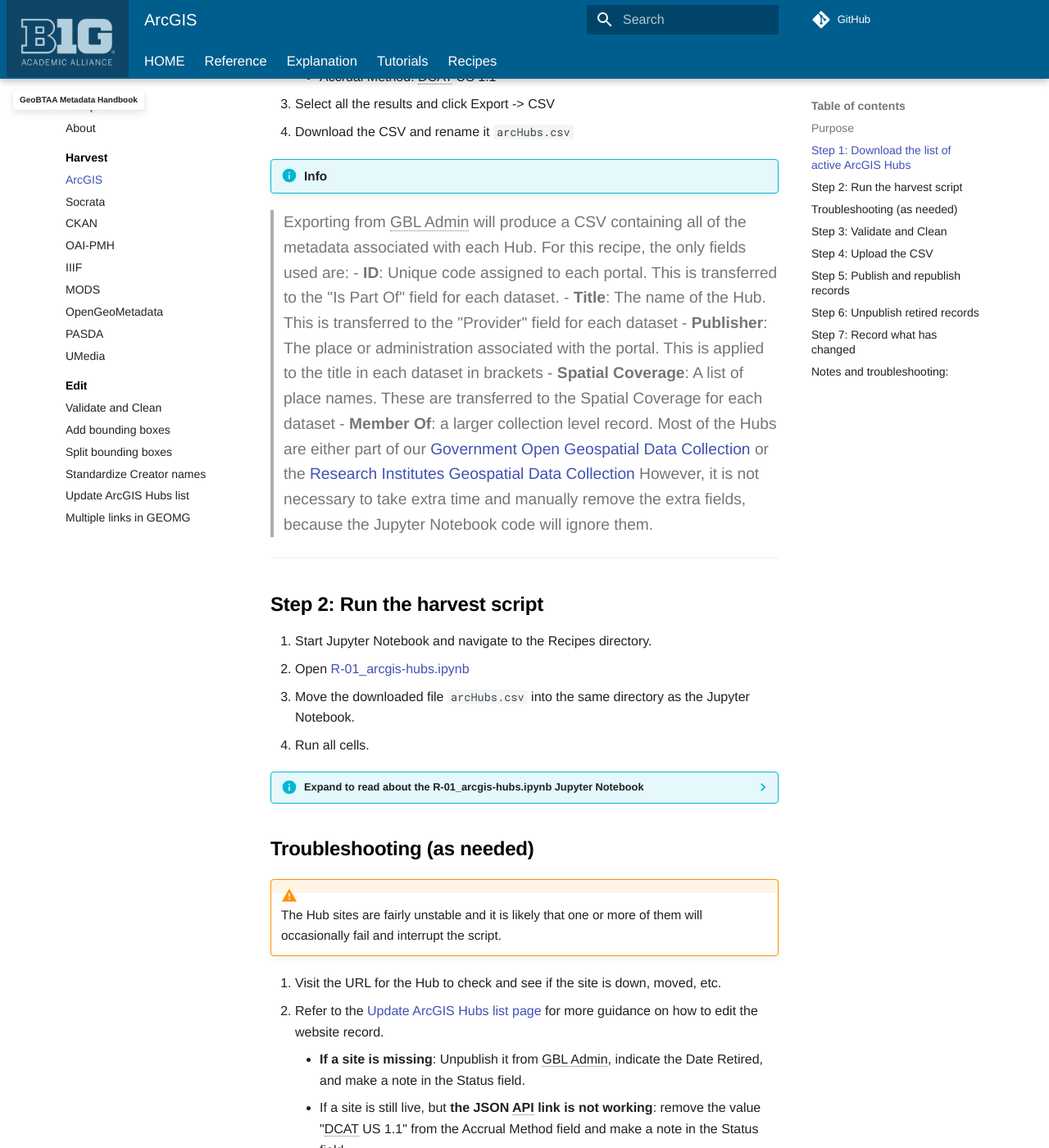
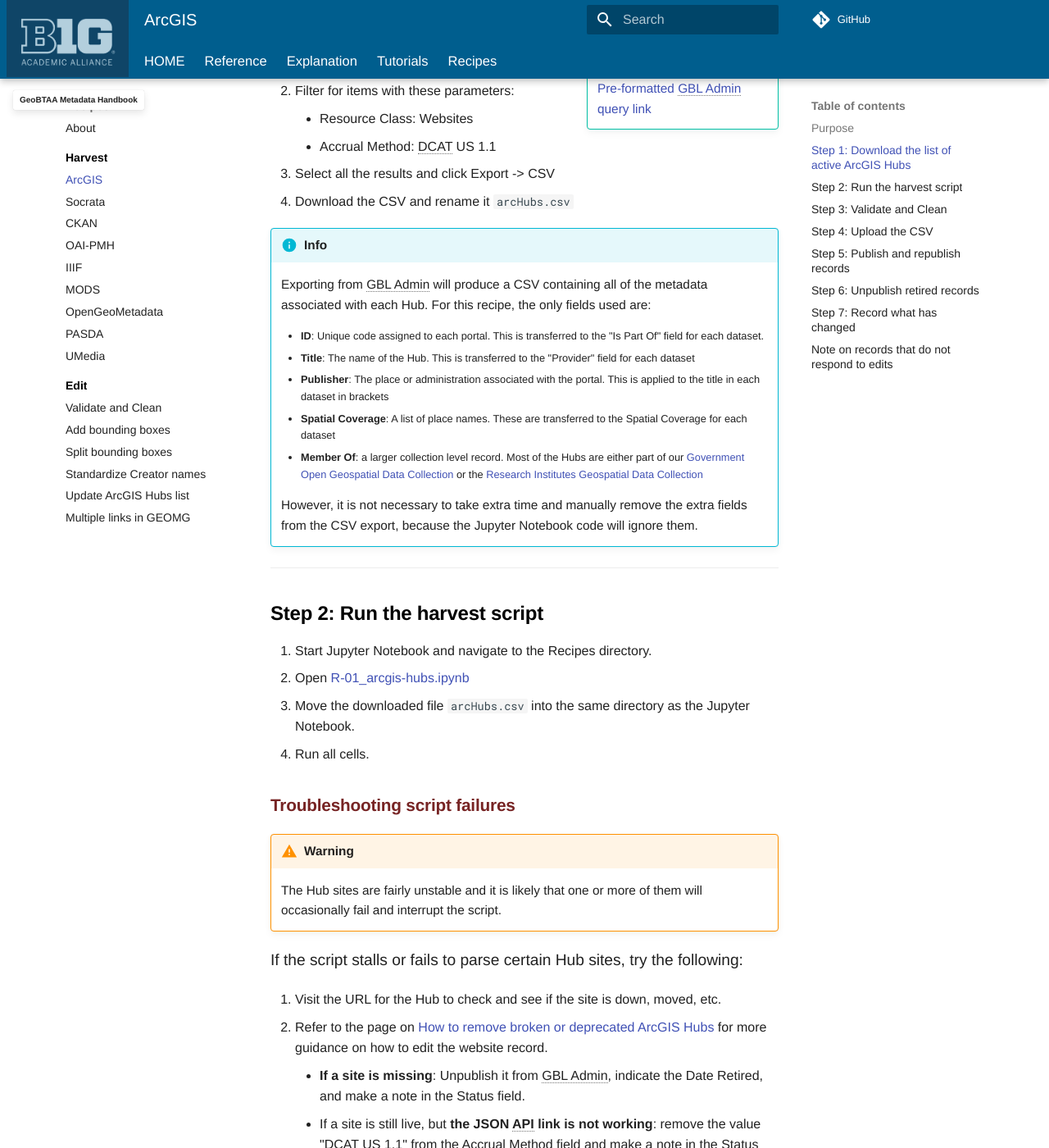
Before and after one commit to geobtaa/metadata, an MkDocs documentation site: the page built from docs/recipes/R-01_arcgis-hubs.md, in a window 1280 px wide and 1400 px high, scrolled down 1483 px. Shown: the whole window at 82% size. Built offline with MkDocs 1.6.1 and Material for MkDocs 9.7.7, drawn with Linux system fonts in a browser that asks for light colours; some web fonts are replaced; comment, search, counter and statistics services are not loaded; some of the changed text lies outside the part shown.

Commit message:
Update R-01_arcgis-hubs.md

```diff
--- a/docs/recipes/R-01_arcgis-hubs.md
+++ b/docs/recipes/R-01_arcgis-hubs.md
@@ -12,15 +12,18 @@
 
 A{{STEP 1. <br>Download arcHubs.csv}}:::green --> B[[STEP 2. <br>Run Jupyter Notebook harvest script]]:::green;
 B --> C{Did the script run successfully?};
+C --> |Yes| K[[STEP 3. Validate and Clean]]:::green;
+K --> E[[STEP 4. <br>Upload the CSV]]:::green;
+E --> L[[STEP 5. <br>Publish and republish records]]:::green;
+L --> M[[STEP 6. <br>Unpublish retired records]]:::green;
+M --> N{{STEP 7. <br>Record changes}}:::red;
 C --> |No| D[Troubleshoot]:::yellow;
 D --> H{Did the script stall because of a Hub?};
 H --> |Yes| I[Refer to the page Update ArcGIS Hubs]:::yellow;
-H --> |No & I can't figure it out.| F[Refer issue back to Product Manager]:::red;
-H --> |No| J[Try updating your Python modules or investigating the error]:::yellow;
+H --> |No & I can't figure it out.| F{{Refer issue back to Product Manager}}:::red;
+H --> |No| J[Try updating your Python modules or debugging the error message]:::yellow;
 J --> B;
 I --> A;
-C --> |Yes| K[[STEP 3. Validate and Clean]]:::green;
-K --> E[STEP 4. <br>Publish/unpublish records in GBL Admin]:::green;
 
 
 classDef green fill:#E0FFE0
@@ -51,13 +54,16 @@
 
 
 !!! info
->Exporting from GBL Admin will produce a CSV containing all of the metadata associated with each Hub. For this recipe, the only fields used are:
->- **ID**: Unique code assigned to each portal. This is transferred to the "Is Part Of" field for each dataset.
->- **Title**: The name of the Hub. This is transferred to the "Provider" field for each dataset
->- **Publisher**: The place or administration associated with the portal. This is applied to the title in each dataset in brackets
->- **Spatial Coverage**: A list of place names. These are transferred to the Spatial Coverage for each dataset
->- **Member Of**: a larger collection level record. Most of the Hubs are either part of our [Government Open Geospatial Data Collection](https://geo.btaa.org/catalog/ba5cc745-21c5-4ae9-954b-72dd8db6815a) or the [Research Institutes Geospatial Data Collection](https://geo.btaa.org/catalog/b0153110-e455-4ced-9114-9b13250a7093)
-> However, it is not necessary to take extra time and manually remove the extra fields, because the Jupyter Notebook code will ignore them.
+
+	Exporting from GBL Admin will produce a CSV containing all of the metadata associated with each Hub. For this recipe, the only fields used are:
+
+	- **ID**: Unique code assigned to each portal. This is transferred to the "Is Part Of" field for each dataset.
+	- **Title**: The name of the Hub. This is transferred to the "Provider" field for each dataset
+	- **Publisher**: The place or administration associated with the portal. This is applied to the title in each dataset in brackets
+	- **Spatial Coverage**: A list of place names. These are transferred to the Spatial Coverage for each dataset
+	- **Member Of**: a larger collection level record. Most of the Hubs are either part of our [Government Open Geospatial Data Collection](https://geo.btaa.org/catalog/ba5cc745-21c5-4ae9-954b-72dd8db6815a) or the [Research Institutes Geospatial Data Collection](https://geo.btaa.org/catalog/b0153110-e455-4ced-9114-9b13250a7093)
+
+	However, it is not necessary to take extra time and manually remove the extra fields from the CSV export, because the Jupyter Notebook code will ignore them.
 
 -------------------
 
@@ -68,24 +74,17 @@
 3. Move the downloaded file `arcHubs.csv` into the same directory as the Jupyter Notebook.
 4. Run all cells.
 
-??? info "Expand to read about the R-01_arcgis-hubs.ipynb Jupyter Notebook"
 
-	This code reads data from `hubFile.csv` using the `csv.DictReader` function. It then iterates over each row in the file and extracts values from specific columns to be used later in the script.
+### Troubleshooting script failures
 
-	For each row, the script also defines default values for a set of metadata fields. It then checks if the URL provided in the CSV file exists and is a valid JSON response. If the response is not valid, the script prints an error message and continues to the next row. Otherwise, it extracts dataset identifiers from the JSON response and passes the response along with the identifiers to a function called metadataNewItems.
-
-	It also includes a function to drop duplicate rows. ArcGIS Hub administrators can include datasets from other Hubs in their own site. As a result, some datasets are duplicated in other Hubs. However, they always have the same Identifier, so we can use pandas to detect and remove duplicate rows.
-
-
-## Troubleshooting (as needed)
-
-!!! warning " "
+!!! warning
 
 	The Hub sites are fairly unstable and it is likely that one or more of them will occasionally fail and interrupt the script.
 
+If the script stalls or fails to parse certain Hub sites, try the following:
 
 1. Visit the URL for the Hub to check and see if the site is down, moved, etc.
-2. Refer to the [Update ArcGIS Hubs list page](update-hub-list.md) for more guidance on how to edit the website record.
+2. Refer to the page on [How to remove broken or deprecated ArcGIS Hubs](../update-hub-list/#how-to-remove-broken-or-deprecated-arcgis-hubs) for more guidance on how to edit the website record.
 	* **If a site is missing**: Unpublish it from GBL Admin, indicate the Date Retired, and make a note in the Status field.
 	* If a site is still live, but **the JSON API link is not working**: remove the value "DCAT US 1.1" from the Accrual Method field and make a note in the Status field.
 	* If the site has moved to a **new URL**, update the website record with the new information.
@@ -128,28 +139,35 @@
 
 ## Step 6: Unpublish retired records
 
->The purpose of this step is to unpublish from the Geoportal any records that have been removed from their source hub by their owners. When an existing record is found and imported in a new scan, its Date Accessioned is updated. We want to keep records found in the most recent two scans (including today's) but unpublish everything older than that. This should remove intentionally retired records but leave any that were just temporarily unavailable.
+!!! purpose "Purpose"
+
+	The purpose of this step is to unpublish from the Geoportal any records that have been removed from their source hub by their owners. When an existing record is found and imported in a new scan, its Date Accessioned is updated. We want to keep records found in the most recent two scans (including today's) but unpublish everything older than that. This should remove intentionally retired records but leave any that were just temporarily unavailable.
 
 1. If you're not there already, return to the [Documents view](https://geo.btaa.org/admin/documents) so you're viewing *all* records. Scroll down to **Accrual Method** and click **ArcGIS Hub**.
 2. Click **Published** under **Publication State** to see all published Hub records.
 3. Under **Date Accessioned**, identify any results with a date earlier than the two most recent dates, including today's. (There might be only one or none). Note that they are sorted by number of records, not by date!
 4. In a comment on the GitHub issue, record the total number of records on those earlier dates as “Retired.”
 5. For each of these earlier dates: Select the date, check the box to select all records, click **Select all results that match this search**, select **Bulk Actions** > **Unpublished**, and click **Run Bulk Action**. Again, reload the page to see the results.
->If you see weird behavior during this step, scroll down to “Notes and Troubleshooting”
+
+!!! tip
+
+	If you see weird behavior during this step, scroll down to “Notes and Troubleshooting”
 
 ## Step 7: Record what has changed
 1. Optional but helpful: save your GitHub comment with the numbers you recorded of new, republished, and retired records.
 2. Mandatory: In the right sidebar, expand **Collections** under **Projects**. Put the sum of new + republished in the **Records Added** field, and fill in the **Records Retired** field.
->This information gets exported and added to a monthly report to showcase the way our collection fluctuates. As a general rule of thumb, the total change in records shouldn’t be much more than 100 - if it’s a lot more, try to evaluate why or ask for help.
 
-## Notes and troubleshooting:
-- Sometimes records will appear in the list that you get when you click “published” under publication state and then click the older date accessioned saved queries, but when viewed in the results list, have a red “unpublished” label. (this mismatch can also happen in reverse - if something’s unpublished but you can’t publish it, or if there are any other records are not updated and syncing)
-- The record lives in 2 places: admin (database - back end) and geoportal (solr - front end). If it’s corrupted, it “freezes” in the front end. No changes you make to it will apply, and it may display incorrect values.
-- This is almost always because of the bounding box, but it can also be because of the date range.
-To resolve:
-1. Click on the record title
-2. Click under “admin view”
-3. Scroll down to the Spatial section and either clear or fix the Bounding Box and Geometry fields.
-	- If you don't know the correct values, it's fine to leave both fields blank.
-	- If you're going to add corrected values, it's fine to just fill in the Bounding Box field. When you click save, it will automatically generate the geometry based on the bounding box.
-	- If you know the specific geometry that should applied, you can add it, but it's not important.
+!!! info
+
+	This information gets exported and added to a monthly report to showcase the way our collection fluctuates. As a general rule of thumb, the total change in records shouldn’t be much more than 100 - if it’s a lot more, try to evaluate why or ask for help.
+
+## Note on records that do not respond to edits
+
+- Sometimes GBL Admin records will appear in the list that you get when you click “published” under publication state and then click the older date accessioned saved queries, but when viewed in the results list, have a red “unpublished” label. (this mismatch can also happen in reverse - if something’s unpublished but you can’t publish it, or if there are any other records are not updated and syncing)
+- The record lives in 2 places: admin (database - back end) and geoportal (solr - front end). If it’s corrupted, it “freezes” in the front end. No changes you make to it will apply, and it may display incorrect values. This is almost always because of the bounding box, but it can also be because of the date range. To resolve:
+    1. Click on the record title
+    2. Click under “admin view”
+    3. Scroll down to the Spatial section and either clear or fix the Bounding Box and Geometry fields.
+	    - If you don't know the correct values, it's fine to leave both fields blank.
+	    - If you're going to add corrected values, it's fine to just fill in the Bounding Box field. When you click save, it will automatically generate the geometry based on the bounding box.
+	    - If you know the specific geometry that should applied, you can add it, but it's not important.
```
Also changed, not shown: other parts of docs/recipes/R-01_arcgis-hubs.md (+14 -2 lines).
